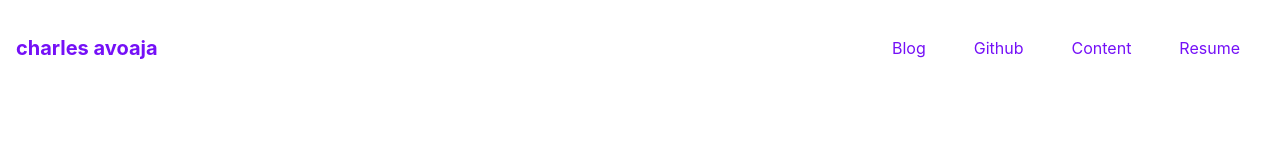
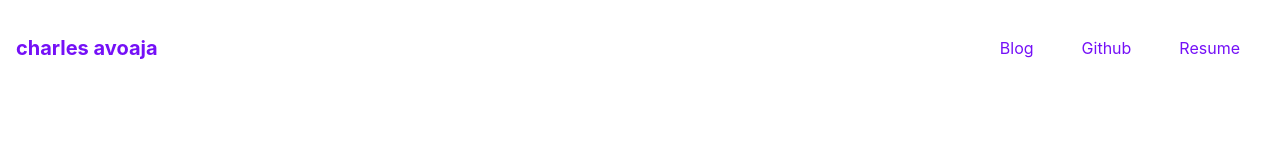
Before and after one commit to avoajaugochukwu/charlesavoaja.tech, a Next.js app: page / in a window 1280 px wide. Shown: the top 143 px of the page. Built offline with nearby package versions, Linux system fonts and the light colour scheme.

Commit message:
Removed content link

```diff
--- a/components/Layout/Header.js
+++ b/components/Layout/Header.js
@@ -40,11 +40,11 @@ function Header() {
               Github
             </a>
 
-            <Link href="/content">
+            {/* <Link href="/content">
               <a className="p-2 lg:px-4 md:mx-2 text-[#7510f7] hover:bg-gray-200">
                 Content
               </a>
-            </Link>
+            </Link> */}
 
             <a
               href="https://read.cv/ugo"
```
